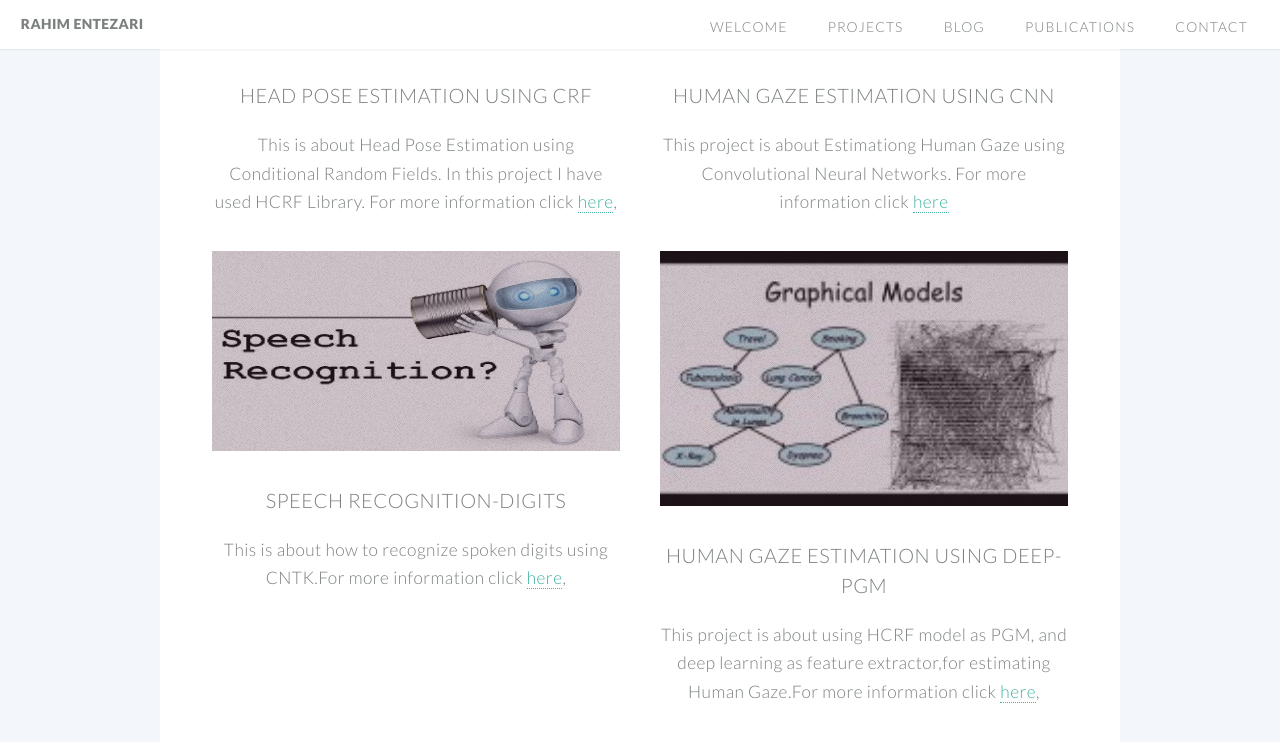
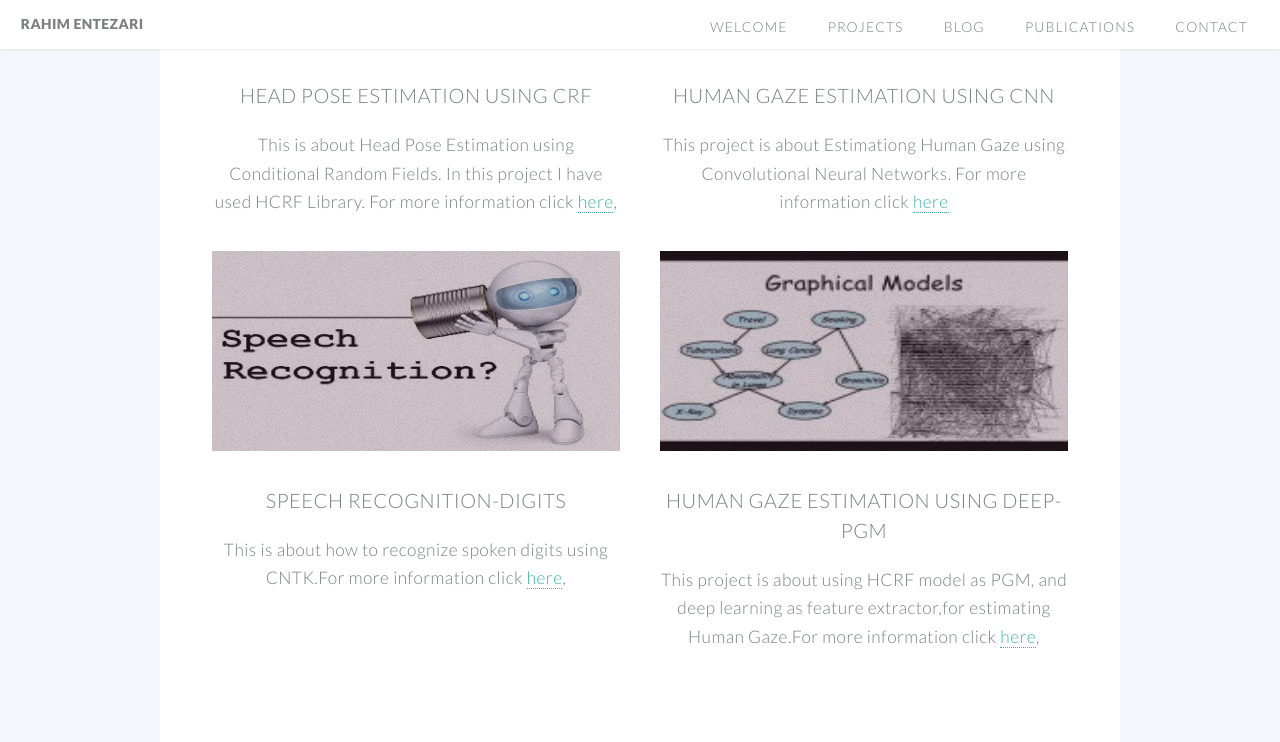
Before and after one commit to rahimentezari/rahim.github.io, a Jekyll site: the page built from index.html, in a window 1280 px wide and 900 px high, scrolled down 1403 px. Shown: the top 742 px of the window. Built offline with Jekyll 4.4.1, drawn with Linux system fonts in a browser that asks for light colours.

Commit message:
Update index.html

```diff
--- a/index.html
+++ b/index.html
@@ -68,7 +68,7 @@ layout: landing-page
 							<div class="6u">
 
 								<section>
-									<a href="#" class="image featured"><img src="images/gaze-pgm1.jpg" alt="" /></a>
+									<a href="#" class="image featured"><img src="images/gaze-pgm1.jpg" alt="HTML5 Icon" width="50" height="200"> </a>
 									<header>
 										<h3>Human Gaze Estimation Using Deep-PGM</h3>
 									</header>
```
